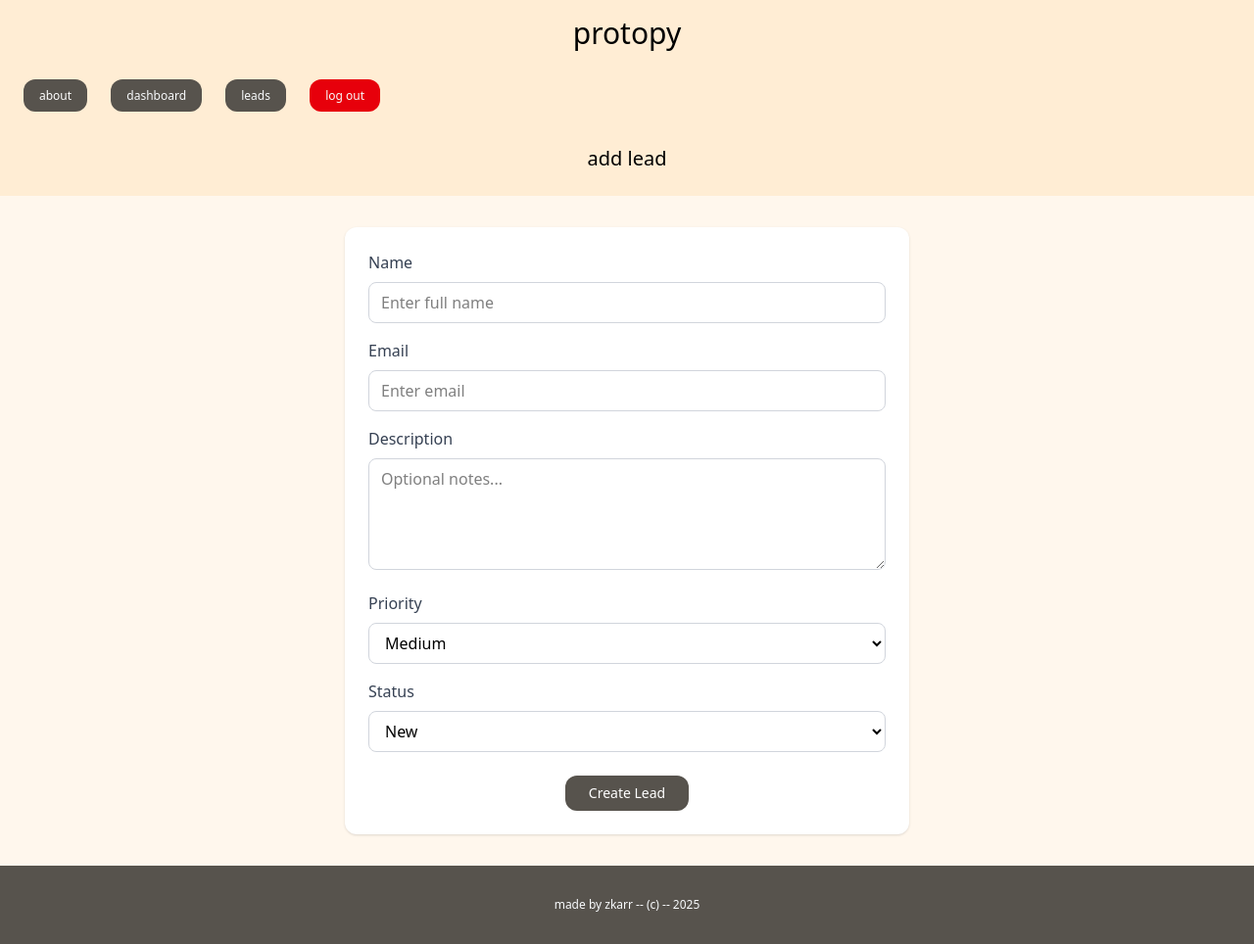
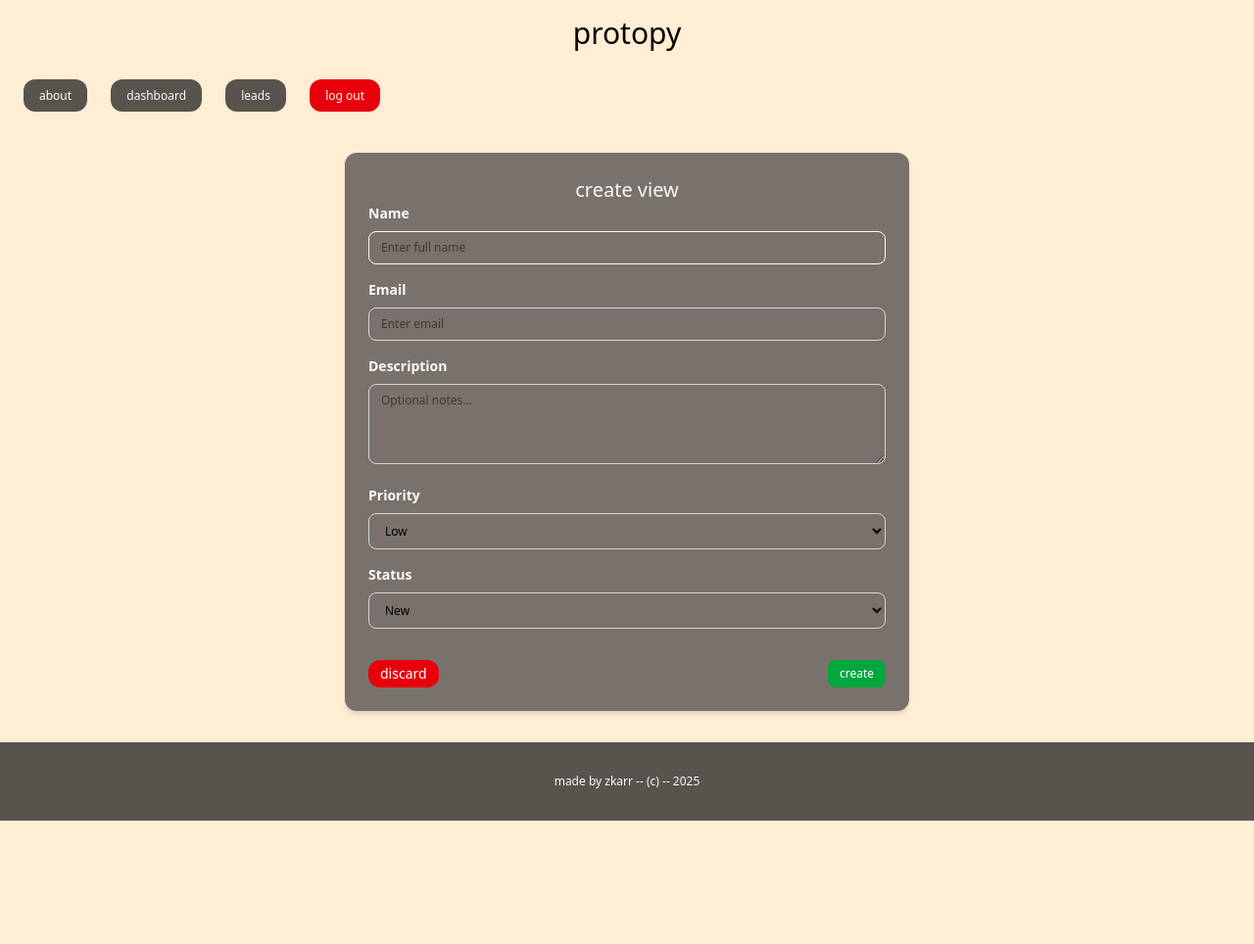
Before and after one commit to Daniel-Cervera/django, a Django app: page /dashboard/leads/add-lead/ in a window 1280 px wide. Shown: the whole page at 98% size. After the commit the page ends 838 px from the top, so only its background shows below. Run offline with Django 5.2, Linux system fonts and the light colour scheme; a user stored in the database is signed in.

Commit message:
add changes to preview a lead, edit, create,next commit add button delete

```diff
--- a/mysite/lead/templates/lead/add_lead.html
+++ b/mysite/lead/templates/lead/add_lead.html
@@ -3,51 +3,42 @@
 {% block title %} add lead {% endblock %}
 
 {% block content %}
-    <div class="py-6 px-6 bg-orange-100">
-        <h1 class="bg-orange-100 text-center text-xl">add lead</h1>
-    </div>
-    <!-- <form class="py-6 px-6 bg-orange-100" method="post" action=".">
-        {% csrf_token %}
-        {{ form.as_p }}
-        <button class="py-1 px-3 bg-stone-600 text-xs text-white rounded-xl">submit</button>
-    </form> -->
-
-    <div class="py-8 px-6 bg-orange-50 flex justify-center">
-        <form method="POST" action="" class="w-full max-w-xl bg-white p-6 rounded-xl shadow">
+    <div class="py-8 px-6 bg-orange-100 flex justify-center">
+        <form method="POST" action="" class="w-full max-w-xl bg-stone-500 p-6 rounded-xl shadow-md">
             {% csrf_token %}
-
+            <h1 class="text-xl text-center text-slate-50">create view</h1>
             <!-- Name -->
             <div class="mb-4">
-                <label for="name" class="block text-gray-700 font-medium mb-2">Name</label>
-                <input type="text" name="name" id="name" placeholder="Enter full name" class="w-full border border-gray-300 rounded-lg px-3 py-2 focus:outline-none focus:ring-2 focus:ring-orange-300">
+                <label for="name" class="block text-sm font-bold text-slate-50 mb-2">Name</label>
+                <input type="text" name="name" id="name" placeholder="Enter full name" class="text-xs w-full border border-slate-50 rounded-lg px-3 py-2 focus:outline-none focus:ring-2 focus:ring-orange-400">
             </div>
             <!-- Email -->
             <div class="mb-4">
-                <label for="email" class="block text-gray-700 font-medium mb-2">Email</label>
-                <input type="email" name="email" id="email" placeholder="Enter email" class="w-full border border-gray-300 rounded-lg px-3 py-2 focus:outline-none focus:ring-2 focus:ring-orange-300">
+                <label for="email" class="block text-sm font-bold text-slate-50 mb-2">Email</label>
+                <input type="email" name="email" id="email" placeholder="Enter email" class="text-xs w-full border border-gray-300 rounded-lg px-3 py-2 focus:outline-none focus:ring-2 focus:ring-orange-400">
             </div>
 
             <!-- Description -->
             <div class="mb-4">
-                <label for="description" class="block text-gray-700 font-medium mb-2">Description</label>
-                <textarea name="description" id="description" rows="4" placeholder="Optional notes..." class="w-full border border-gray-300 rounded-lg px-3 py-2 focus:outline-none focus:ring-2 focus:ring-orange-300"></textarea>
+                <label for="description" class="block text-sm font-bold text-slate-50 mb-2">Description</label>
+                <textarea name="description" id="description" rows="4" placeholder="Optional notes..." class="text-xs w-full border border-gray-300 rounded-lg px-3 py-2 focus:outline-none focus:ring-2 focus:ring-orange-400"></textarea>
             </div>
 
             <!-- Priority -->
             <div class="mb-4">
-                <label for="priority" class="block text-gray-700 font-medium mb-2">Priority</label>
-                <select name="priority" id="priority" class="w-full border border-gray-300 rounded-lg px-3 py-2 focus:outline-none focus:ring-2 focus:ring-orange-300">
+                <label for="priority" class="block text-sm font-bold text-slate-50 mb-2">Priority</label>
+                <select name="priority" id="priority" class="text-xs w-full border border-gray-300 rounded-lg px-3 py-2 focus:outline-none focus:ring-2 focus:ring-orange-400">
                     <option value="low">Low</option>
-                    <option value="medium" selected>Medium</option>
+                    <option value="medium">Medium</option>
                     <option value="high">High</option>
                 </select>
             </div>
 
             <!-- Status -->
-            <div class="mb-6">
-                <label for="status" class="block text-gray-700 font-medium mb-2">Status</label>
-                <select name="status" id="status" class="w-full border border-gray-300 rounded-lg px-3 py-2 focus:outline-none focus:ring-2 focus:ring-orange-300">
-                    <option value="new" selected>New</option>
+            <div class="mb-8">
+                <label for="status" class="block text-sm font-bold text-slate-50 mb-2">Status</label>
+                <select name="status" id="status" class="text-xs w-full border border-gray-300 rounded-lg px-3 py-2 focus:outline-none focus:ring-2 focus:ring-orange-400">
+                    <option value="new">New</option>
                     <option value="contacted">Contacted</option>
                     <option value="won">Won</option>
                     <option value="lost">Lost</option>
@@ -55,12 +46,13 @@
             </div>
 
             <!-- Submit -->
-            <div class="flex justify-center">
-            <button type="submit" class="bg-stone-600 text-white text-sm px-6 py-2 rounded-xl hover:bg-stone-700 transition">
-                Create Lead
+            <div class="flex justify-between space-x-2">
+                <a href="{% url 'leads_list' %}" class="py-1 px-3 rounded-xl bg-red-600 text-white text-sm hover:bg-red-800">discard</a>
+            <button type="submit" class="bg-green-600 text-white text-xs px-3 py-1 rounded-lg hover:bg-green-700 transition">
+                create
             </button>
             </div>
         </form>
-      </div>
+    </div>
 
 {% endblock %}
--- a/mysite/lead/urls.py
+++ b/mysite/lead/urls.py
@@ -5,7 +5,6 @@ from . import views
 urlpatterns = [
     path('', views.leads_list, name='leads_list'),
     path('<int:pk>/', views.lead_detail, name='lead_detail'),
-    path('leads/<int:pk>/', views.lead_detail, name='leads_detail'),
     path('<int:pk>/delete', views.leads_delete, name="leads_delete"),
     path('<int:pk>/edit/', views.leads_edit, name='leads_edit'),
     path('add-lead/', views.add_lead, name='add_lead'),
--- a/mysite/lead/views.py
+++ b/mysite/lead/views.py
@@ -1,4 +1,3 @@
-
 from django.contrib import messages
 from django.contrib.auth.decorators import login_required
 from django.shortcuts import render, redirect, get_object_or_404
@@ -32,29 +31,24 @@ def leads_delete(request, pk):
     return redirect('leads_list')
 
 @login_required
-def leads_edit (request, pk):
+def leads_edit(request, pk):
     lead = get_object_or_404(Lead, created_by=request.user, pk=pk)
     if request.method == 'POST':
-        lead.name = request.POST.get('name')
-        lead.email = request.POST.get('email')
-        lead.description = request.POST.get('description')
-        lead.priority = request.POST.get('priority')
-        lead.status = request.POST.get('status')
-        lead.save()
         form = AddLeadForm(request.POST, instance=lead)
         if form.is_valid():
-                    form.save()
-        messages.success(request, 'The changes was saved.')
-        return redirect('leads_list')
+            form.save()
+            messages.success(request, 'The changes were saved.')
+            return redirect('leads_list')
     else:
         form = AddLeadForm(instance=lead)
+    return render(request, 'lead/leads_edit.html', {
+        'form': form,
+        'lead': lead,
+    })
 
-    return render(request, 'lead/leads_edit.html', {
-            'lead' : lead
-        })
 
 @login_required
-def create_lead(request):
+def add_lead(request):
     if request.method == 'POST':
         name = request.POST.get('name')
         email = request.POST.get('email')
@@ -72,24 +66,24 @@ def create_lead(request):
         )
         return redirect('leads_list')
 
-    return render(request, 'lead/create.html')
+    return render(request, 'lead/add_lead.html')
 
 
-@login_required
-def add_lead(request):
-    if request.method == 'POST':
-        form = AddLeadForm(request.POST)
-        if form.is_valid():
-            lead = form.save(commit=False)
-            lead.created_by = request.user
-            lead.save()
+# @login_required
+# def add_lead(request):
+#     if request.method == 'POST':
+#         form = AddLeadForm(request.POST)
+#         if form.is_valid():
+#             lead = form.save(commit=False)
+#             lead.created_by = request.user
+#             lead.save()
 
-            messages.success(request, 'The lead was created.')
+#             messages.success(request, 'The lead was created.')
 
-            return redirect('dashboard')
-    else:
-        form = AddLeadForm
+#             return redirect('dashboard')
+#     else:
+#         form = AddLeadForm
 
-    return render(request, 'lead/add_lead.html', {
-        'form': form
-    })
+#     return render(request, 'lead/add_lead.html', {
+#         'form': form
+#     })
```
Also changed, not shown: mysite/lead/templates/lead/leads_detail.html (+15 -15 lines), mysite/lead/templates/lead/leads_edit.html (+15 -25 lines), mysite/lead/templates/lead/leads_list.html (+19 -7 lines), mysite/db.sqlite3.
